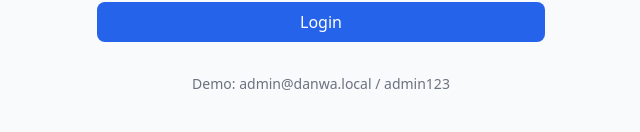
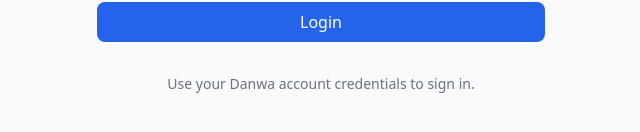
Before and after one commit to asb-42/danwa-studio, a Svelte app: page / in a window 1280 px wide. Shown: the part 488-620 px from the top of the page, without its empty margins (319-959 px from the left). Built offline with nearby package versions, Linux system fonts and the light colour scheme; no server answers.

Commit message:
fix: remove incorrect hardcoded demo credentials
The seed admin user (admin@danwa.local) is migrated away when real
users exist. Showing hardcoded demo credentials that don't match
the actual database caused login failures. Replaced with a generic
hint to use real Danwa account credentials.

```diff
--- a/src/views/LoginView.svelte
+++ b/src/views/LoginView.svelte
@@ -86,7 +86,7 @@
     </form>
 
     <p class="text-center text-sm text-gray-500 dark:text-gray-400">
-      Demo: admin@danwa.local / admin123
+      Use your Danwa account credentials to sign in.
     </p>
   </div>
 </div>
```
